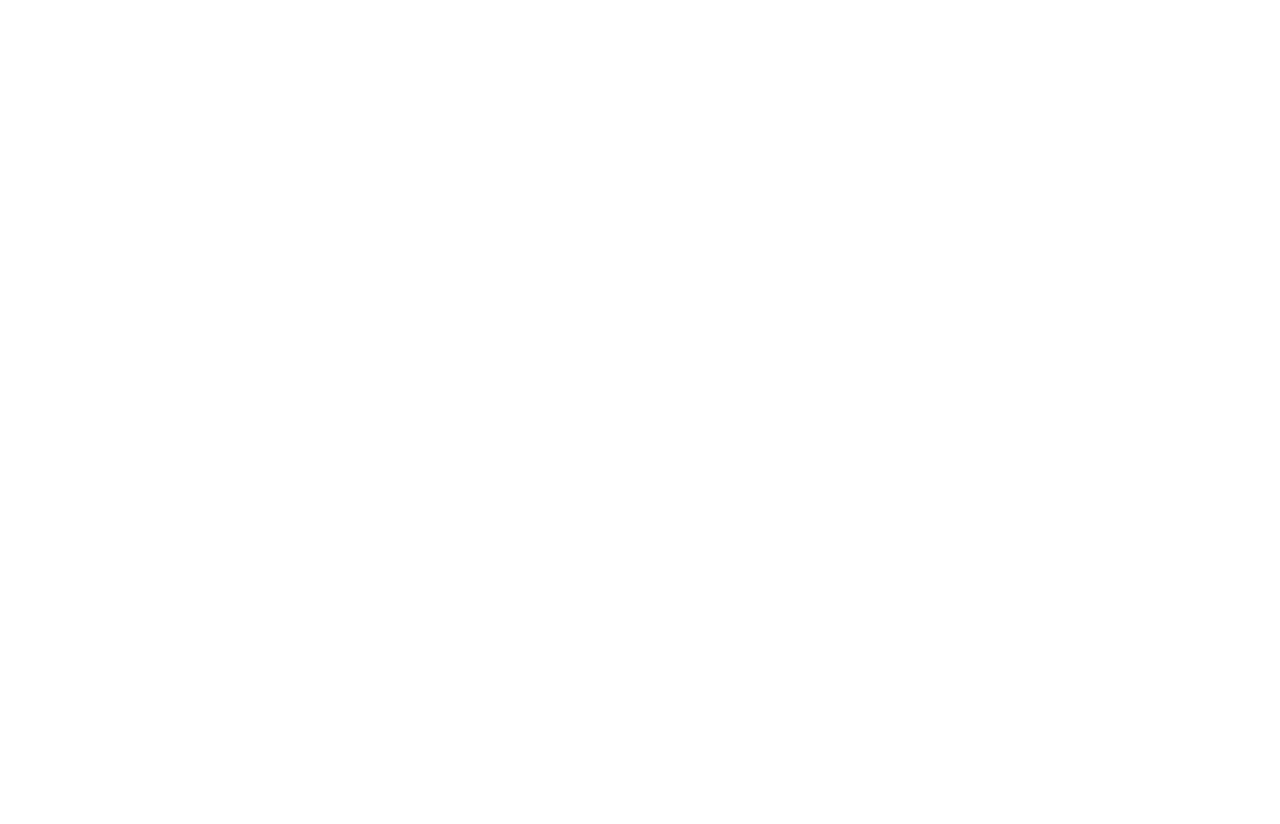
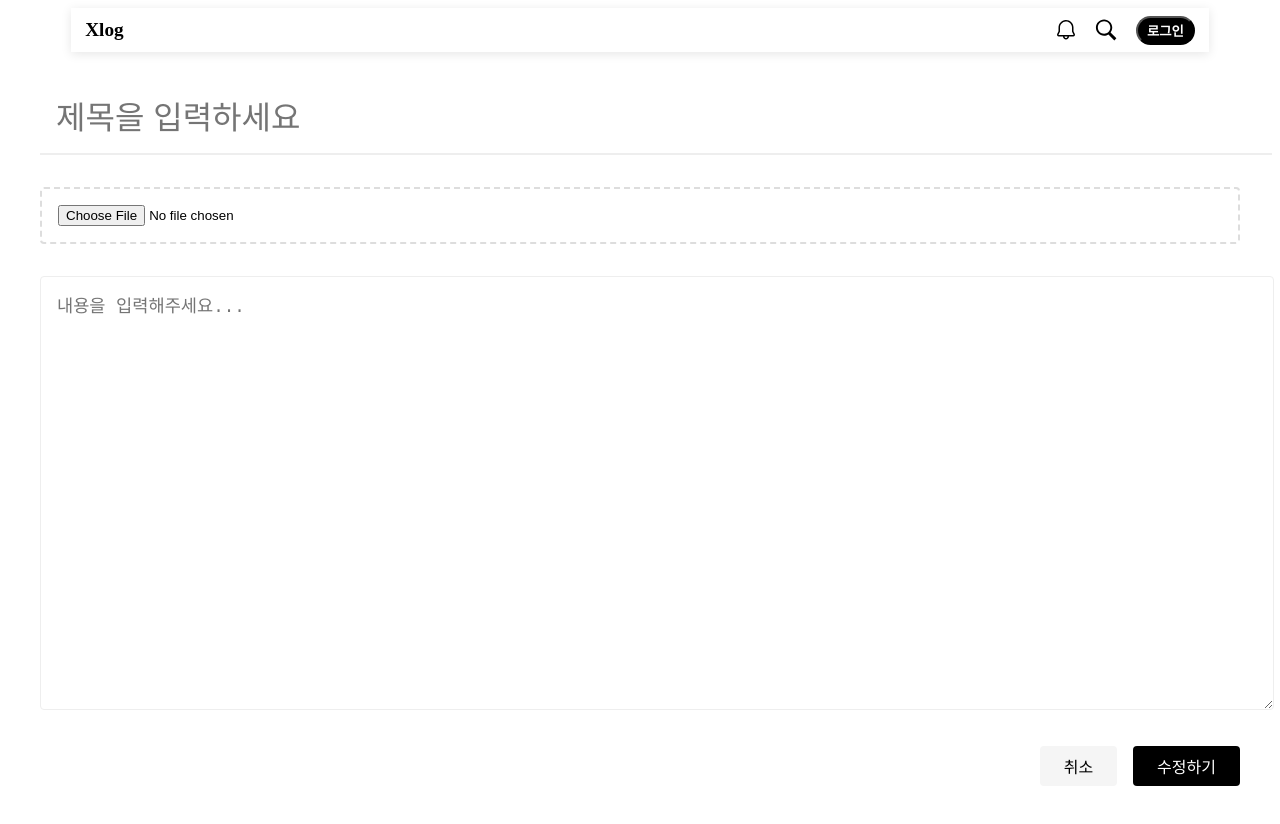
Before and after one commit to PickyPeople/xlog-FE, a Vue app: page /edit/1 in a window 1280 px wide. Before the commit this address had no page. Shown: the top 824 px of the page. Built offline with nearby package versions, Linux system fonts and the light colour scheme; no server answers.

Commit message:
feat: 記事の修正ページ完成

```diff
--- a/src/api/posts.js
+++ b/src/api/posts.js
@@ -23,8 +23,12 @@
   },
 
   // 게시물 수정
-  updatePost: (postId, postData) => {
-    return axios.put(`http://localhost:3000/api/posts/${postId}`, { post: postData });
+  updatePost: (postId, formData) => {
+    return axios.put(`http://localhost:3000/api/posts/${postId}`, formData, {
+      headers: {
+        'Content-Type': 'multipart/form-data'
+      }
+    });
   },
 
   // 게시물 삭제
--- a/src/router/index.js
+++ b/src/router/index.js
@@ -2,6 +2,7 @@
 import HomeView from '../views/Home/HomeView.vue';
 import WriteView from '../views/Write/WriteView.vue';
 import DetailView from '../views/Detail/DetailView.vue';
+import EditView from '../views/Edit/EditView.vue';
 
 const routes = [
   { path: '/', redirect: '/home' },
@@ -19,6 +20,11 @@
     path: '/posts/:id',
     name: 'Detail',
     component: DetailView
+  },
+  {
+    path: '/edit/:id',
+    name: 'Edit',
+    component: EditView
   }
 ];
 
--- a/src/views/Detail/DetailView.js
+++ b/src/views/Detail/DetailView.js
@@ -18,10 +18,6 @@
       return post.value?.image_url;
     });
 
-    const handleEdit = () => {
-      router.push(`/edit/${post.value.id}`);
-    };
-
     const fetchPost = async () => {
       try {
         const response = await postsApi.getPost(route.params.id);
@@ -30,6 +26,10 @@
       } catch (error) {
         console.error('게시물 로드 실패:', error);
       }
+    };
+
+    const handleEdit = () => {
+      router.push(`/edit/${post.value.id}`);
     };
 
     const handleDelete = async () => {
--- /dev/null
+++ b/src/views/Edit/EditView.css
@@ -0,0 +1,66 @@
+/* src/views/Edit/EditView.css */
+.editor-container {
+  max-width: 1200px;
+  margin: 0 auto;
+  padding: 2rem;
+}
+
+.title-input {
+  margin-bottom: 2rem;
+}
+
+.title-field {
+  width: 100%;
+  padding: 1rem;
+  font-size: 2rem;
+  border: none;
+  outline: none;
+  border-bottom: 2px solid #eee;
+}
+
+.image-input {
+  margin: 1rem 0;
+  padding: 1rem;
+  border: 2px dashed #ddd;
+  border-radius: 4px;
+}
+
+.editor-content {
+  margin: 2rem 0;
+}
+
+.content-editor {
+  width: 100%;
+  min-height: 400px;
+  padding: 1rem;
+  font-size: 1.1rem;
+  line-height: 1.6;
+  border: 1px solid #eee;
+  border-radius: 4px;
+  resize: vertical;
+}
+
+.editor-footer {
+  display: flex;
+  justify-content: flex-end;
+  gap: 1rem;
+  margin-top: 2rem;
+}
+
+.btn-save,
+.btn-publish {
+  padding: 0.5rem 1.5rem;
+  border: none;
+  border-radius: 4px;
+  font-size: 1rem;
+  cursor: pointer;
+}
+
+.btn-save {
+  background-color: #f5f5f5;
+}
+
+.btn-publish {
+  background-color: #000;
+  color: white;
+}
--- /dev/null
+++ b/src/views/Edit/EditView.js
@@ -0,0 +1,71 @@
+import { ref, onMounted } from 'vue';
+import { useRoute, useRouter } from 'vue-router';
+import { postsApi } from '@/api/posts';
+import AppHeader from '@/components/AppHeader/AppHeader.vue';
+import LoginModal from '@/components/LoginModal/LoginModal.vue';
+import { useAuth } from '@/composables/useAuth';
+
+export default {
+  name: 'EditView',
+  components: { AppHeader, LoginModal },
+  setup() {
+    const route = useRoute();
+    const router = useRouter();
+    const title = ref('');
+    const content = ref('');
+    const image = ref(null);
+    const { isLoggedIn, isLoginModalOpen, checkAuth, handleLoginSuccess, handleLogout } = useAuth();
+
+    const fetchPost = async () => {
+      try {
+        const response = await postsApi.getPost(route.params.id);
+        const post = response.data;
+        title.value = post.title;
+        content.value = post.content;
+      } catch (error) {
+        console.error('게시물 로드 실패:', error);
+      }
+    };
+
+    const handleUpdate = async () => {
+      try {
+        const formData = new FormData();
+        formData.append('post[title]', title.value);
+        formData.append('post[content]', content.value);
+        formData.append('post[sub]', content.value.substring(0, 100) + "...");
+
+        if (image.value) {
+          formData.append('post[image]', image.value);
+        }
+
+        await postsApi.updatePost(route.params.id, formData);
+        router.push(`/posts/${route.params.id}`);
+      } catch (error) {
+        console.error('게시물 수정 실패:', error);
+      }
+    };
+
+    const handleImageChange = (e) => {
+      const file = e.target.files[0];
+      if (file) {
+        image.value = file;
+      }
+    };
+
+    onMounted(() => {
+      checkAuth();
+      fetchPost();
+    });
+
+    return {
+      title,
+      content,
+      handleUpdate,
+      handleImageChange,
+      isLoggedIn,
+      isLoginModalOpen,
+      handleLoginSuccess,
+      handleLogout
+    };
+  }
+};
--- /dev/null
+++ b/src/views/Edit/EditView.vue
@@ -0,0 +1,49 @@
+<template>
+  <div>
+    <AppHeader
+      :is-logged-in="isLoggedIn"
+      @open-login="isLoginModalOpen = true"
+      @logout="handleLogout"
+    />
+    <LoginModal
+      :is-open="isLoginModalOpen"
+      @close-login="isLoginModalOpen = false"
+      @login-success="handleLoginSuccess"
+    />
+    <main class="editor-container">
+      <div class="title-input">
+        <input
+          type="text"
+          v-model="title"
+          placeholder="제목을 입력하세요"
+          class="title-field"
+        />
+      </div>
+
+      <div class="image-input">
+        <input
+          type="file"
+          @change="handleImageChange"
+          accept="image/*"
+          class="image-field"
+        />
+      </div>
+
+      <div class="editor-content">
+        <textarea
+          v-model="content"
+          placeholder="내용을 입력해주세요..."
+          class="content-editor"
+        ></textarea>
+      </div>
+
+      <div class="editor-footer">
+        <button class="btn-save" @click="router.push(`/posts/${$route.params.id}`)">취소</button>
+        <button class="btn-publish" @click="handleUpdate">수정하기</button>
+      </div>
+    </main>
+  </div>
+</template>
+
+<script src="./EditView.js"></script>
+<style src="./EditView.css" scoped></style>
```
